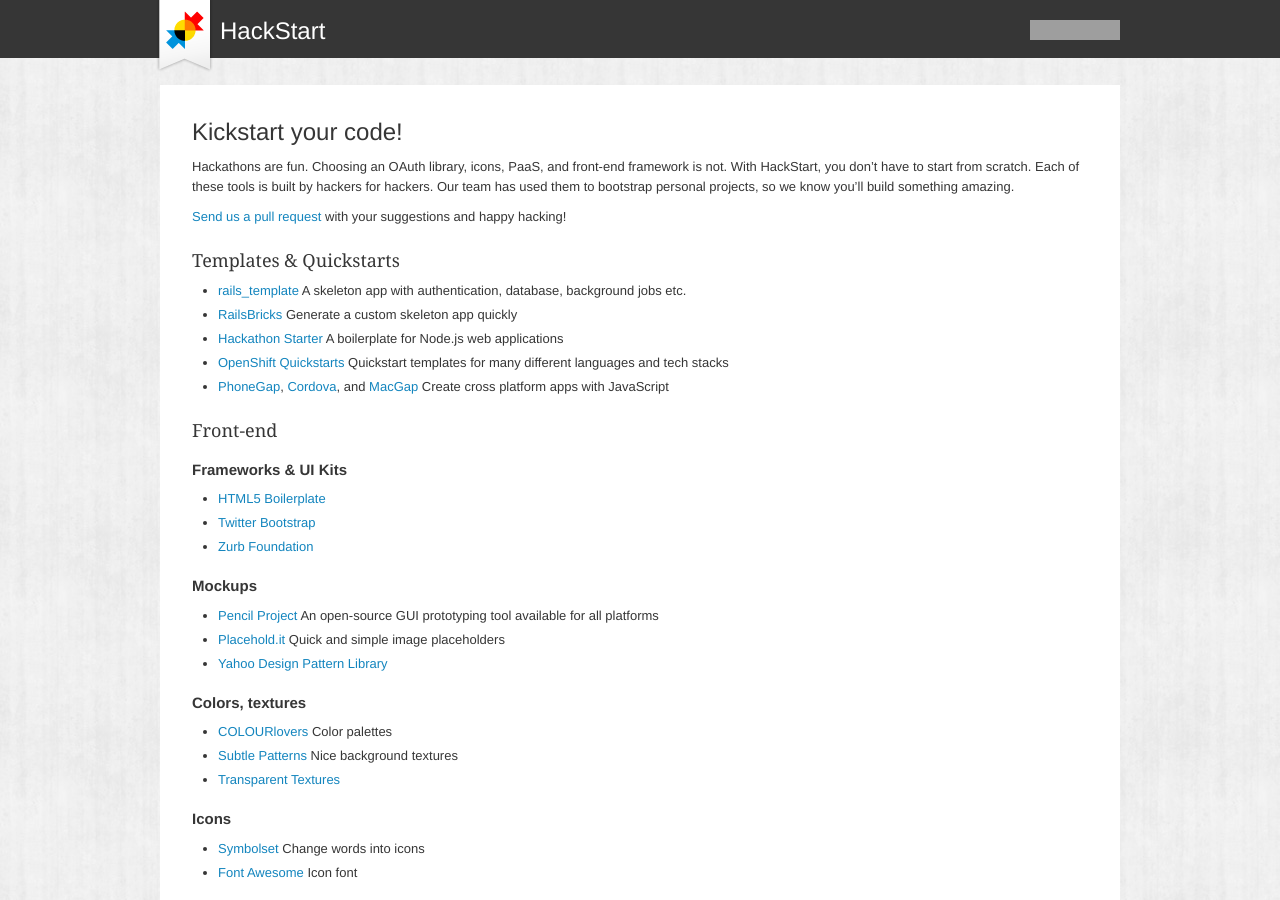
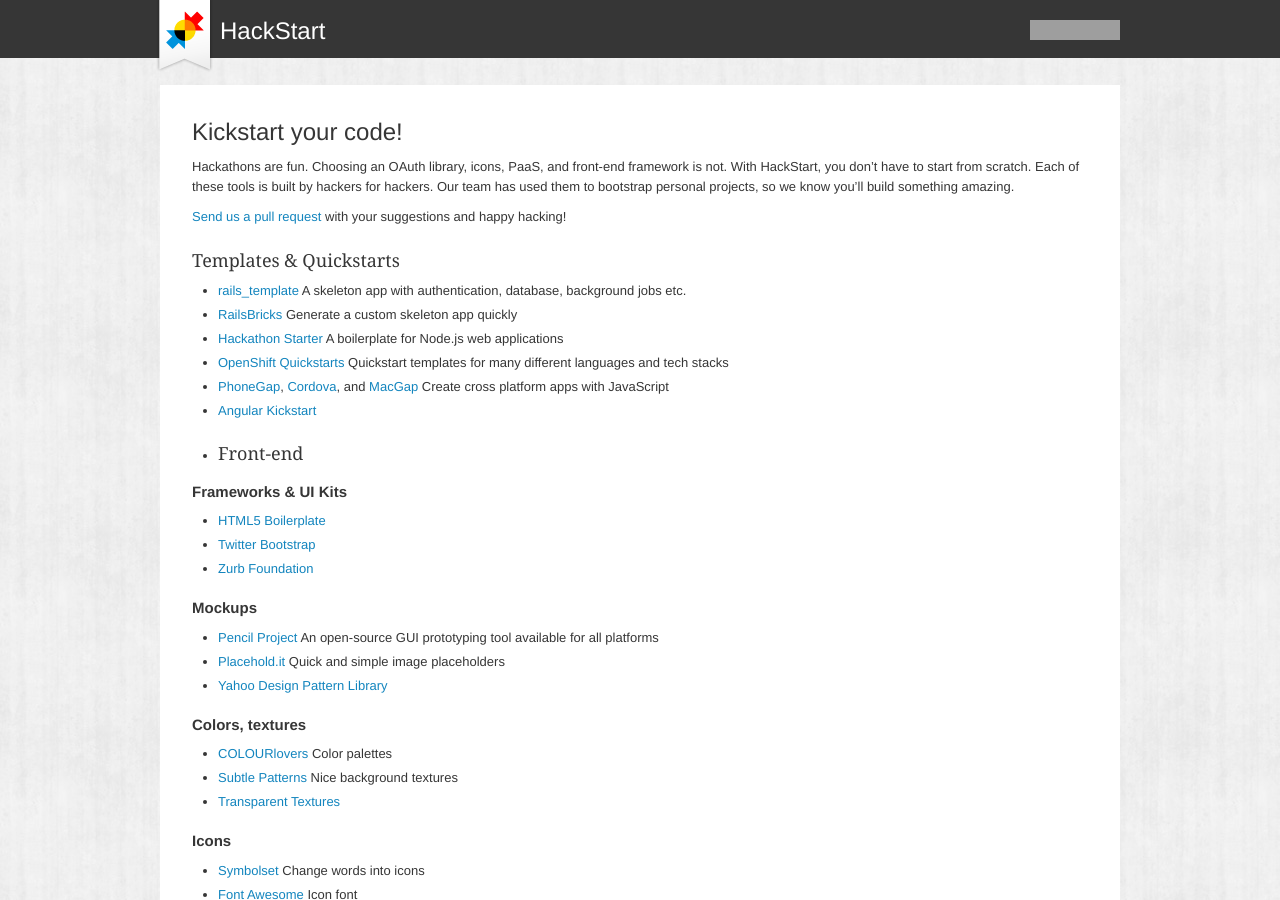
Before and after one commit to challengepost/hackstart, a Jekyll site: the page built from index.md, in a window 1280 px wide and 900 px high. Built offline with Jekyll 4.4.1, drawn with Linux system fonts in a browser that asks for light colours; nearby versions of some CDN libraries; some web fonts are replaced; grey boxes are pictures that could not be loaded.

Commit message:
add Angular Kickstart

```diff
--- a/index.md
+++ b/index.md
@@ -17,7 +17,8 @@
 - [Hackathon Starter](https://github.com/sahat/hackathon-starter) A boilerplate for Node.js web applications
 - [OpenShift Quickstarts](https://www.openshift.com/quickstarts) Quickstart templates for many different languages and tech stacks
 - [PhoneGap](http://phonegap.com/), [Cordova](https://cordova.apache.org/), and [MacGap](https://github.com/MacGapProject/MacGap1) Create cross platform apps with JavaScript
-
+- [Angular Kickstart](https://github.com/vesparny/angular-kickstart)
+-
 ##Front-end
 
 ### Frameworks & UI Kits
```
